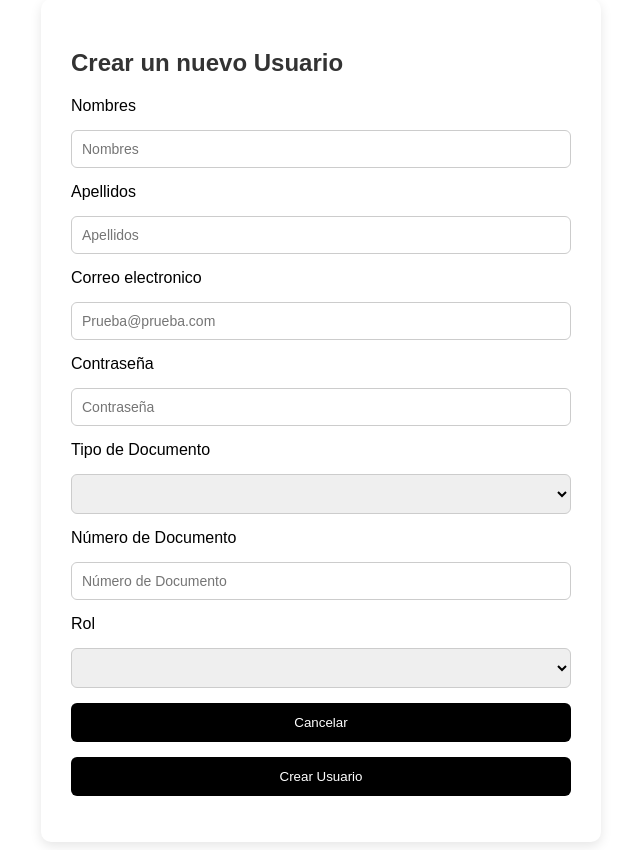
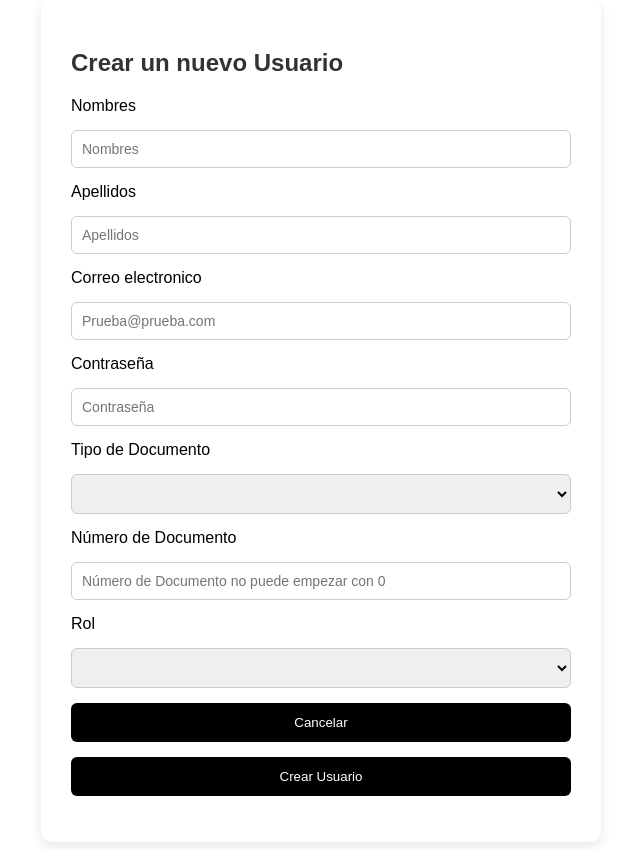
Before and after one commit to DianaOvski/Meditaal2.0, a PHP site: page /views/task/createTask.php in a window 1280 px wide. Shown: the part 64-914 px from the top of the page, without its empty margins (319-959 px from the left). Run offline with PHP 8.4, Linux system fonts and the light colour scheme; some libraries are stand-ins or nearby versions.

```diff
--- a/models/Users.php
+++ b/models/Users.php
@@ -49,7 +49,7 @@ class User {
     $stmt = $conn->prepare("INSERT INTO user (usu_id, name, username, email, password, documentType, documentNumber, rol, created_at, estado) VALUES (NULL, ?, ?, ?, ?, ?, ?, ?, NOW(), '1')");
 
     $stmt->bind_param(
-        "ssssssi",
+        "sssssss",
         $user->name,
         $user->username,
         $user->email,
--- a/views/task/createTask.php
+++ b/views/task/createTask.php
@@ -21,7 +21,7 @@
       <option value="NIT">NIT</option>
     </select>
     <label for="">Número de Documento</label>
-    <input type="number" id="documentNumber" name="documentNumber" placeholder="Número de Documento" required>
+    <input type="number" id="documentNumber" name="documentNumber" placeholder="Número de Documento no puede empezar con 0" required>
     <label for="">Rol</label>
     <select id="Rol" name="Rol" required>
       <option value=""></option>
```
